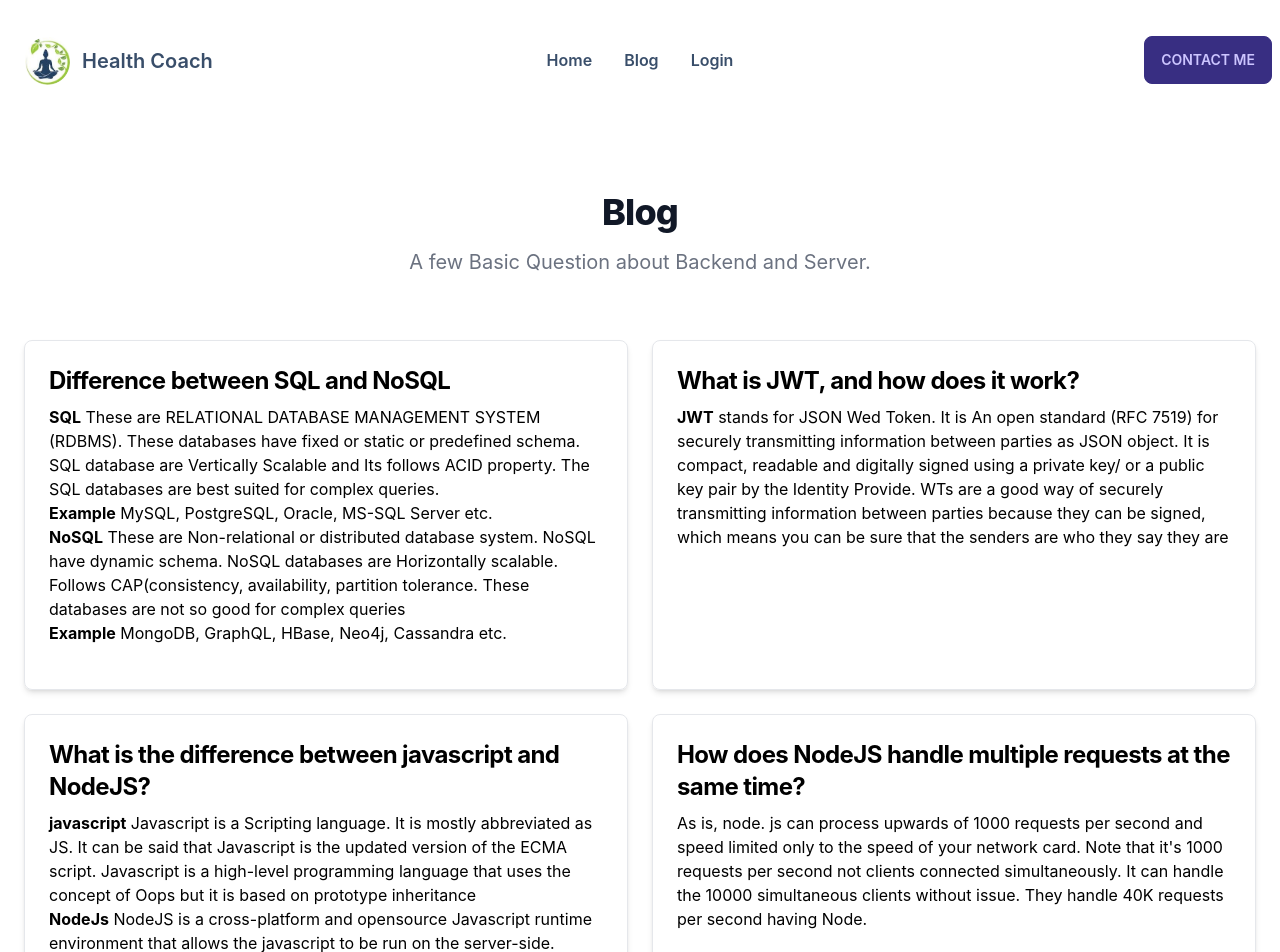
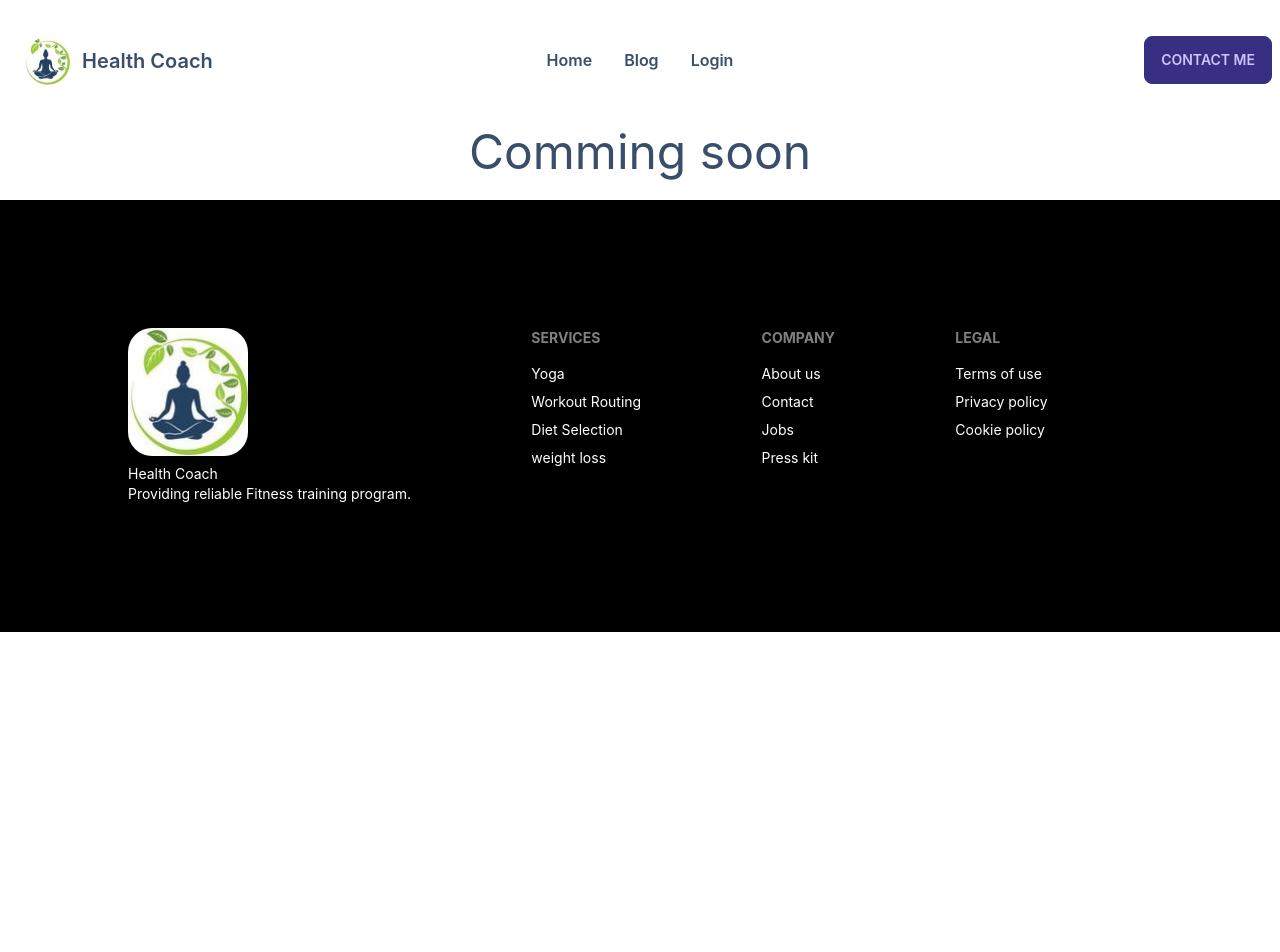
Before and after one commit to Miraz9907/fitness-health-coach-client, a React (Create React App) app: page /blog in a window 1280 px wide. Shown: the top 952 px of the page. After the commit the page ends 800 px from the top, so only its background shows below. Built offline with nearby package versions, Linux system fonts and the light colour scheme; no server answers.

Commit message:
change blog

```diff
--- a/src/Pages/Blog/Blog.js
+++ b/src/Pages/Blog/Blog.js
@@ -1,61 +1,11 @@
-import React from "react";
-import useTitle from "../../hooks/useTitle";
+import React from 'react';
 
 const Blog = () => {
-    useTitle('Blog')
-  return (
-
-            <div className="py-8 px-4 mx-auto max-w-screen-xl lg:py-16 lg:px-6">
-                <div className="mx-auto max-w-screen-sm text-center lg:mb-16 mb-8">
-                    <h2 className="mb-4 text-3xl lg:text-4xl tracking-tight font-extrabold text-gray-900 ">
-                        Blog
-                    </h2>
-                    <p className="font-normal text-gray-500 sm:text-xl dark:text-gray-700">
-                        A few Basic Question about Backend and Server.
-                    </p>
-                </div>
-                <div className="grid gap-6 lg:grid-cols-2">
-                    <article className="p-6 rounded-lg border shadow-md ">
-                        <h2 className="mb-2 text-2xl font-bold tracking-tight text-black">
-                            Difference between SQL and NoSQL
-                        </h2>
-                        <p className="mb-5 font-normal text-black">
-                            <strong>SQL</strong> These are RELATIONAL DATABASE MANAGEMENT SYSTEM (RDBMS). These databases have fixed or static or predefined schema. SQL database are Vertically Scalable and Its follows ACID property. The SQL databases are best suited for complex queries. <br /> <strong>Example</strong> MySQL, PostgreSQL, Oracle, MS-SQL Server etc. <br />
-                            <strong>NoSQL</strong> These are Non-relational or distributed database system. NoSQL have dynamic schema. NoSQL databases are Horizontally scalable. 	Follows CAP(consistency, availability, partition tolerance. These databases are not so good for complex queries <br /> <strong>Example</strong> MongoDB, GraphQL, HBase, Neo4j, Cassandra etc. <br />
-                        </p>
-                    </article>
-                    <article className="p-6 rounded-lg border shadow-md ">
-                        <h2 className="mb-2 text-2xl font-bold tracking-tight text-black">
-                            What is JWT, and how does it work?
-                        </h2>
-                        <p className="mb-5 font-normal text-black">
-                            <strong>JWT</strong> stands for JSON Wed Token. It is An open standard (RFC 7519) for securely transmitting information between parties as JSON object. It is compact, readable and digitally signed using a private key/ or a public key pair by the Identity Provide. WTs are a good way of securely transmitting information between parties because they can be signed, which means you can be sure that the senders are who they say they are
-                        </p>
-                    </article>
-                    <article className="p-6 rounded-lg border shadow-md ">
-                        <h2 className="mb-2 text-2xl font-bold tracking-tight text-black">
-                            What is the difference between javascript and
-                            NodeJS?
-                        </h2>
-                        <p className="mb-5 font-normal text-black">
-                            <strong>javascript</strong> Javascript is a Scripting language. It is mostly abbreviated as JS. It can be said that Javascript is the updated version of the ECMA script. Javascript is a high-level programming language that uses the concept of Oops but it is based on prototype inheritance <br />
-                            <strong>NodeJs</strong> NodeJS is a cross-platform and opensource Javascript runtime environment that allows the javascript to be run on the server-side. Nodejs allows Javascript code to run outside the browser. Nodejs comes with a lot of modules and mostly used in web development. <br />
-                        </p>
-                    </article>
-                    <article className="p-6 rounded-lg border shadow-md ">
-                        <h2 className="mb-2 text-2xl font-bold tracking-tight text-black">
-                            How does NodeJS handle multiple requests at the same
-                            time?
-                        </h2>
-                        <p className="mb-5 font-normal text-black">
-                        As is, node. js can process upwards of 1000 requests per second and speed limited only to the speed of your network card. Note that it's 1000 requests per second not clients connected simultaneously. It can handle the 10000 simultaneous clients without issue.
-                        They handle 40K requests per second having Node.
-                        </p>
-                    </article>
-                </div>
-            </div>
-
-  );
+    return (
+        <div>
+            <h2 className='text-5xl text-center fw-bolder'>Comming soon</h2>
+        </div>
+    );
 };
 
 export default Blog;
```
Also changed, not shown: src/assests/images/photo_6325674765112685359_y (1).jpg (added).
